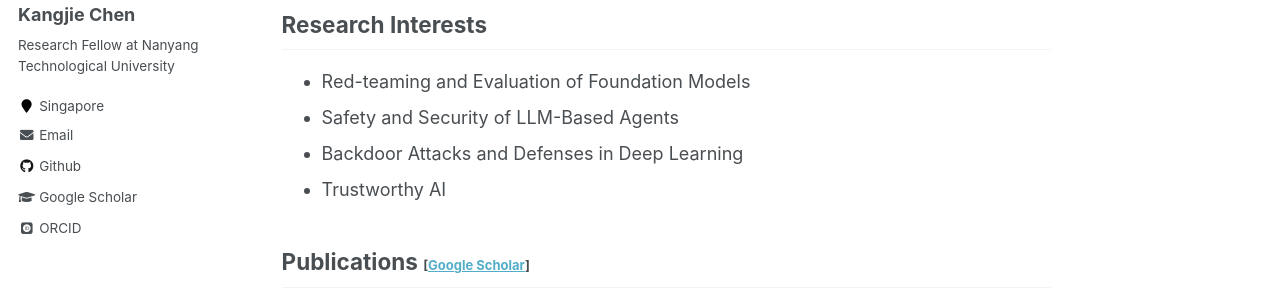
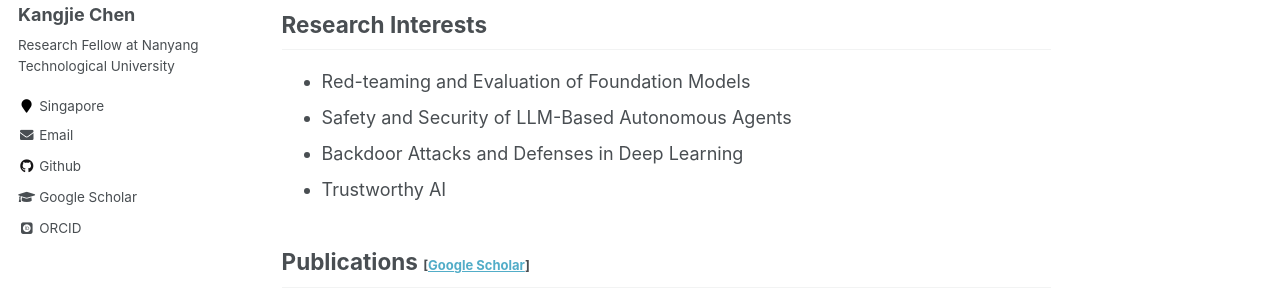
Before and after one commit to kangjie-chen/kangjie-chen.github.io, a Jekyll site: the page built from _pages/about.md, in a window 1280 px wide and 900 px high. Shown: the part 314-614 px from the top of the window. Built offline with Jekyll 4.4.1, drawn with Linux system fonts in a browser that asks for light colours; some web fonts are replaced.

Commit message:
Update about.md

```diff
--- a/_pages/about.md
+++ b/_pages/about.md
@@ -14,7 +14,7 @@ I am currently a Research Fellow at [Digital Trust Centre](https://www.ntu.edu.s
 
 ## Research Interests
 - Red-teaming and Evaluation of Foundation Models
-- Safety and Security of LLM-Based Agents
+- Safety and Security of LLM-Based Autonomous Agents
 - Backdoor Attacks and Defenses in Deep Learning
 - Trustworthy AI
 <br/>
```
